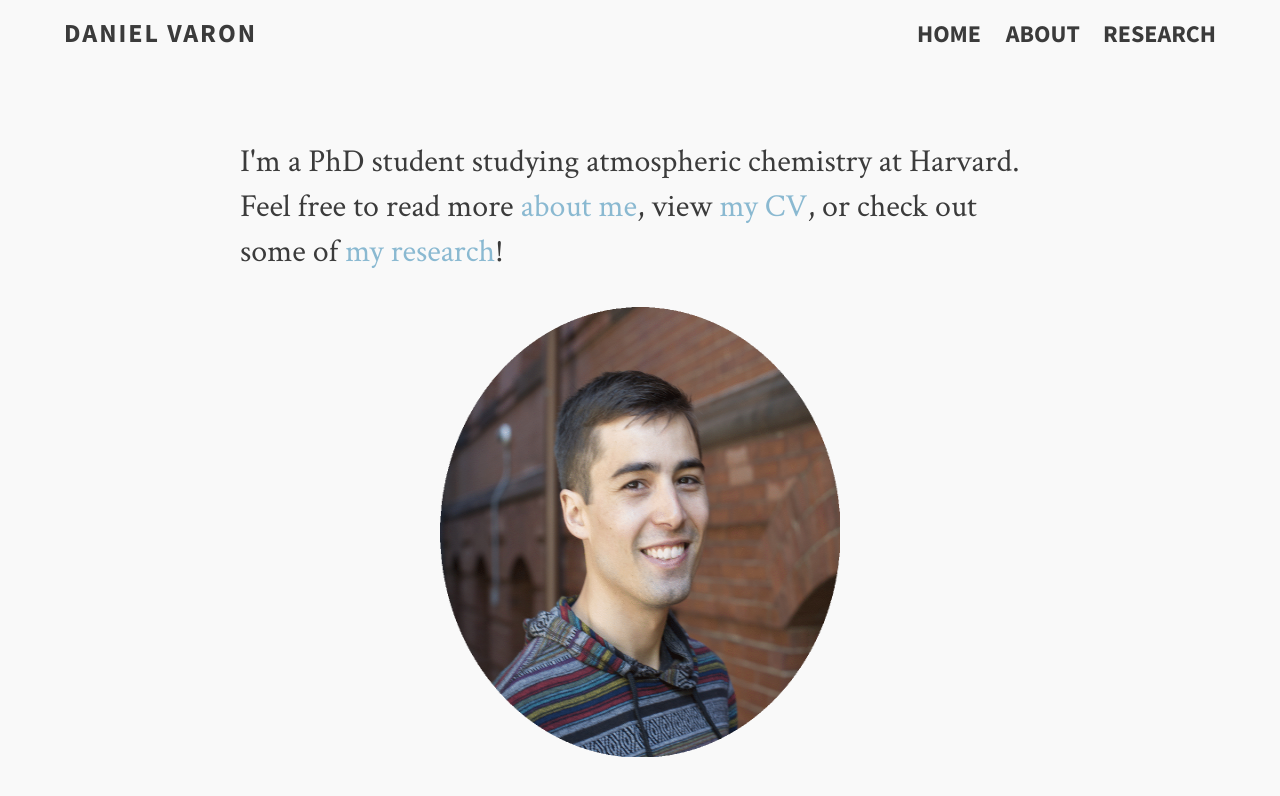
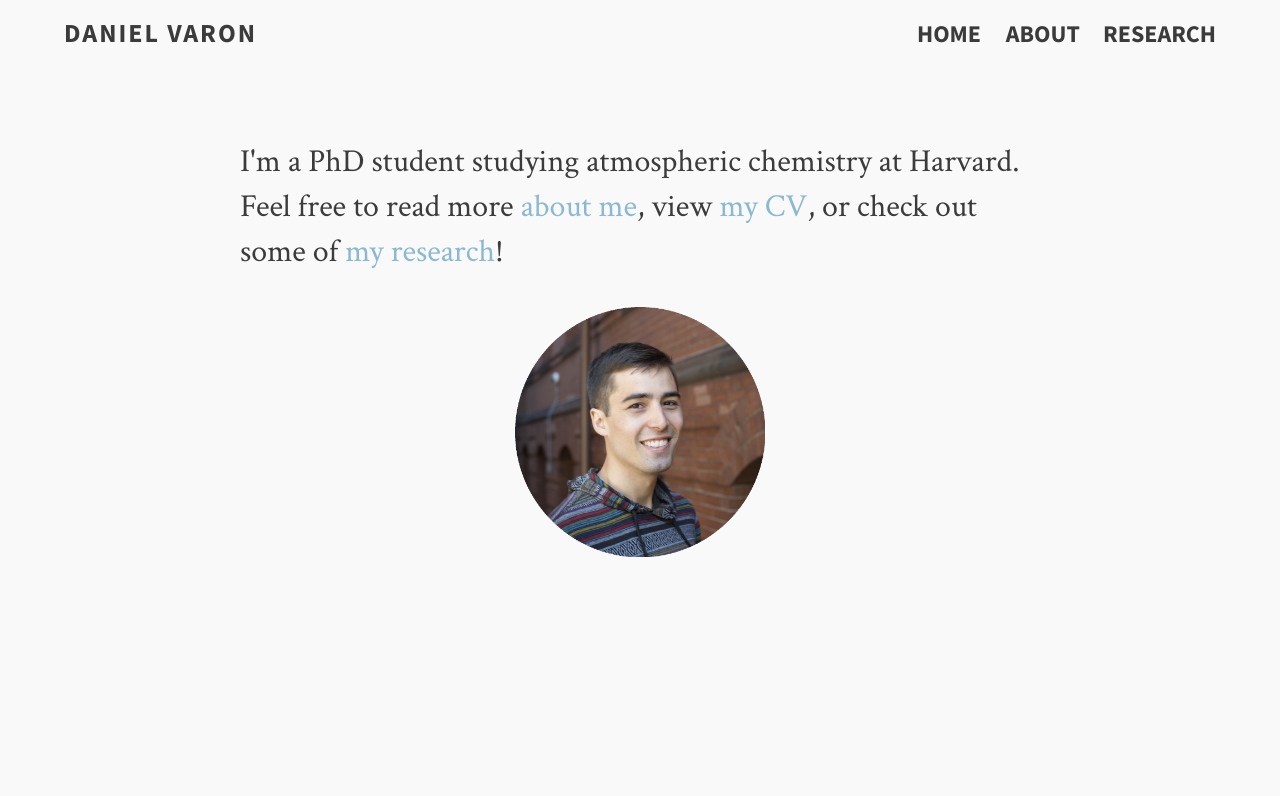
Before and after one commit to djvaron/djvaron.github.io, a Jekyll site: the page built from index.md, in a window 1280 px wide. Shown: the top 796 px of the page. Built offline with Jekyll 4.4.1, drawn with Linux system fonts in a browser that asks for light colours.

Commit message:
edit home

```diff
--- a/_layouts/home.html
+++ b/_layouts/home.html
@@ -11,7 +11,7 @@
        <section class="article">
           <article class="archive-wrap">
             <p class="intro">I'm a PhD student studying atmospheric chemistry at Harvard. Feel free to read more <a href="{{ site.url }}/about">about me</a>, view <a href="{{ site.url }}/cv.pdf">my CV</a>, or check out some of <a href="{{ site.url }}/research">my research</a>!</p>
-            <figure><center><img src="/images/me.png" width="50%" height="50%" /></center></figure>
+            <figure><center><img src="/images/me.png" width="250" /></center></figure>
 <!--            <br>
             <br>
             <br>
```
